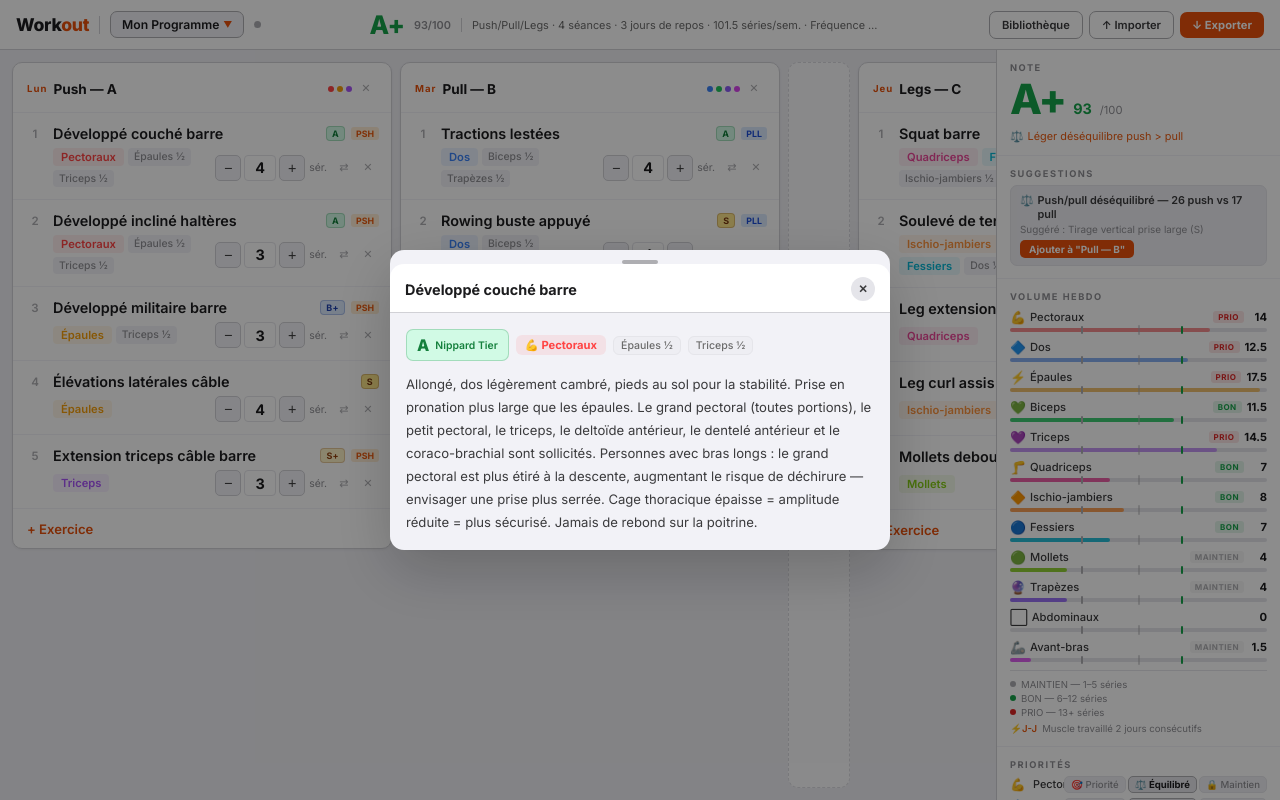
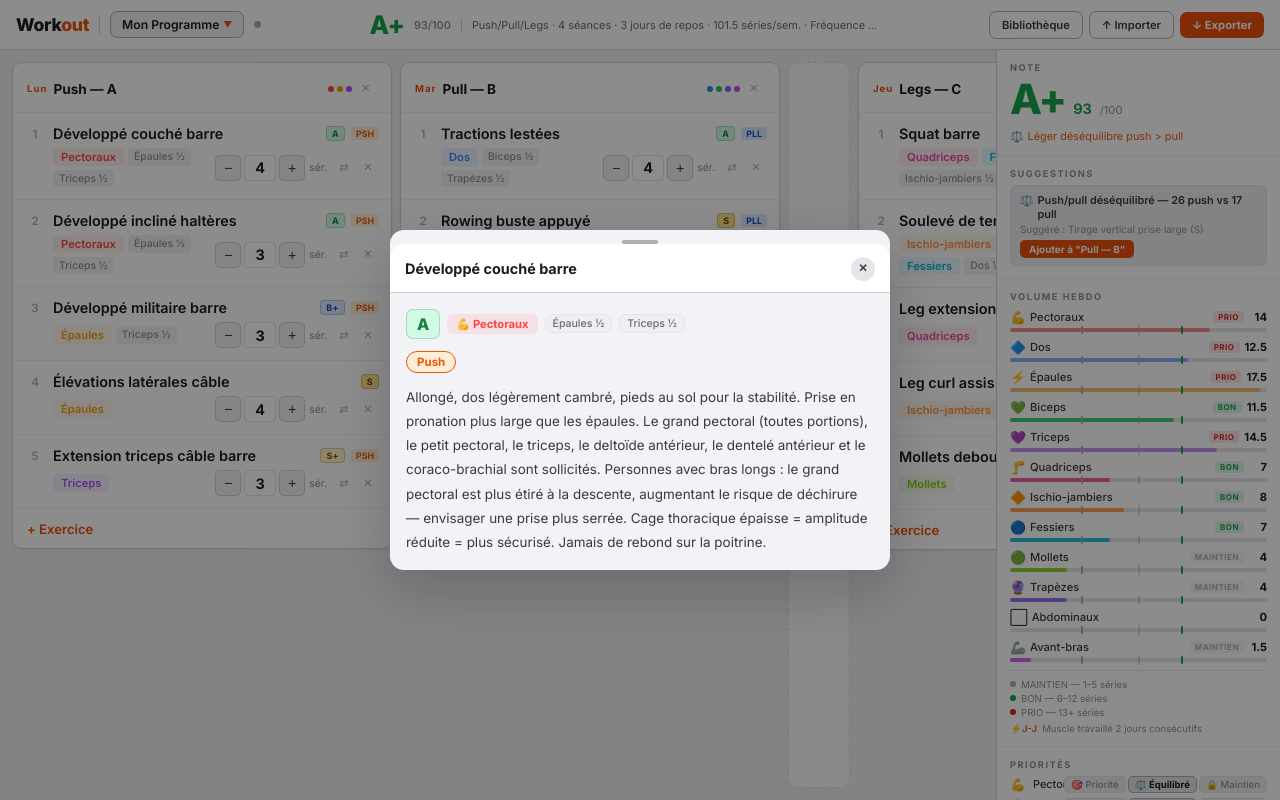
Before and after one commit to naxlamenax/workout-builder-light, a React (Vite) app: page / in a window 1280 px wide. Both pictures are taken after a click on the element "Développé couché barre". Built offline with nearby package versions, Linux system fonts and the light colour scheme.

Commit message:
Add files via upload

```diff
--- a/src/App.jsx
+++ b/src/App.jsx
@@ -618,7 +618,17 @@ export default function WorkoutDashboard() {
         setActiveProgramId(s.activeProgramId ?? migrated[0].id);
       }
     } catch (_) {}
-    try { const s = JSON.parse(localStorage.getItem("workout-db") || "null"); if (s) setDb(d => ({ ...EXERCISE_DB, ...s })); } catch (_) {}
+    try {
+      const s = JSON.parse(localStorage.getItem("workout-db") || "null");
+      if (s) setDb(() => {
+        // Per-exercise merge: localStorage custom fields override, but desc/tier from EXERCISE_DB fills in missing ones
+        const merged = { ...EXERCISE_DB };
+        Object.entries(s).forEach(([name, saved]) => {
+          merged[name] = { ...merged[name], ...saved, desc: saved.desc || merged[name]?.desc };
+        });
+        return merged;
+      });
+    } catch (_) {}
     try { const s = JSON.parse(localStorage.getItem("workout-priorities") || "null"); if (s) setPriorities(p => ({...p,...s})); } catch (_) {}
   }, []);
 
@@ -1288,9 +1298,9 @@ export default function WorkoutDashboard() {
                       const t = TIER[d.tier];
                       return (
                         <div style={{ display:"flex", alignItems:"center", gap:6, background:t.bg,
-                          border:`1px solid ${t.color}40`, borderRadius:7, padding:"5px 10px" }}>
+                          border:`1px solid ${t.color}40`, borderRadius:7, padding:"4px 10px" }}>
                           <span style={{ fontSize:"1rem", fontWeight:800, color:t.color }}>{d.tier}</span>
-                          <span style={{ fontSize:"0.65rem", color:t.color, fontWeight:600 }}>Nippard Tier</span>
+
                         </div>
                       );
                     })()}
@@ -1308,26 +1318,35 @@ export default function WorkoutDashboard() {
                     ))}
                   </div>
 
+                  {/* Movement badge */}
+                  {d?.movement && d.movement !== "neutral" && (
+                    <div style={{ display:"flex", gap:6 }}>
+                      <span style={{ fontSize:"0.72rem", fontWeight:700, padding:"3px 10px", borderRadius:20,
+                        background: d.movement==="push" ? "#FFEDD5" : "#DBEAFE",
+                        color: d.movement==="push" ? "#EA580C" : "#1D4ED8",
+                        border: `1.5px solid ${d.movement==="push" ? "#EA580C" : "#1D4ED8"}` }}>
+                        {d.movement === "push" ? "Push" : "Pull"}
+                      </span>
+                    </div>
+                  )}
+
                   {/* Description */}
                   {desc ? (
-                    <div style={{ fontSize:"0.82rem", color:C.textSub, lineHeight:1.75, whiteSpace:"pre-wrap" }}>
+                    <div style={{ fontSize:"0.84rem", color:C.textSub, lineHeight:1.8, whiteSpace:"pre-wrap" }}>
                       {desc}
                     </div>
                   ) : (
-                    <div>
+                    <div style={{ display:"flex", flexDirection:"column", gap:10 }}>
                       {d?.tier && TIER[d.tier] && (
                         <div style={{ background:TIER[d.tier].bg, borderRadius:8, padding:"10px 12px",
-                          border:`1px solid ${TIER[d.tier].color}25`, marginBottom:10 }}>
-                          <div style={{ fontSize:"0.68rem", color:TIER[d.tier].color, fontWeight:700, marginBottom:3 }}>
-                            Pourquoi {d.tier} ?
-                          </div>
-                          <div style={{ fontSize:"0.78rem", color:C.textSub, lineHeight:1.6 }}>
+                          border:`1px solid ${TIER[d.tier].color}25` }}>
+                          <div style={{ fontSize:"0.75rem", color:TIER[d.tier].color, lineHeight:1.6 }}>
                             {TIER[d.tier].label}
                           </div>
                         </div>
                       )}
                       <button disabled={exDescLoading} onClick={() => generateExDesc(name)} style={{
-                        padding:"8px 16px", background: exDescLoading ? C.bg : C.accent,
+                        padding:"9px 16px", background: exDescLoading ? C.bg : C.accent,
                         color: exDescLoading ? C.textMuted : "#fff",
                         border:"none", borderRadius:8, cursor: exDescLoading ? "default" : "pointer",
                         fontFamily:"inherit", fontSize:"0.76rem", fontWeight:700,
@@ -1335,7 +1354,7 @@ export default function WorkoutDashboard() {
                       }}>
                         {exDescLoading
                           ? <><span className="spinner" /> Génération...</>
-                          : "✨ Description détaillée IA"
+                          : "✨ Générer la description"
                         }
                       </button>
                     </div>
```
